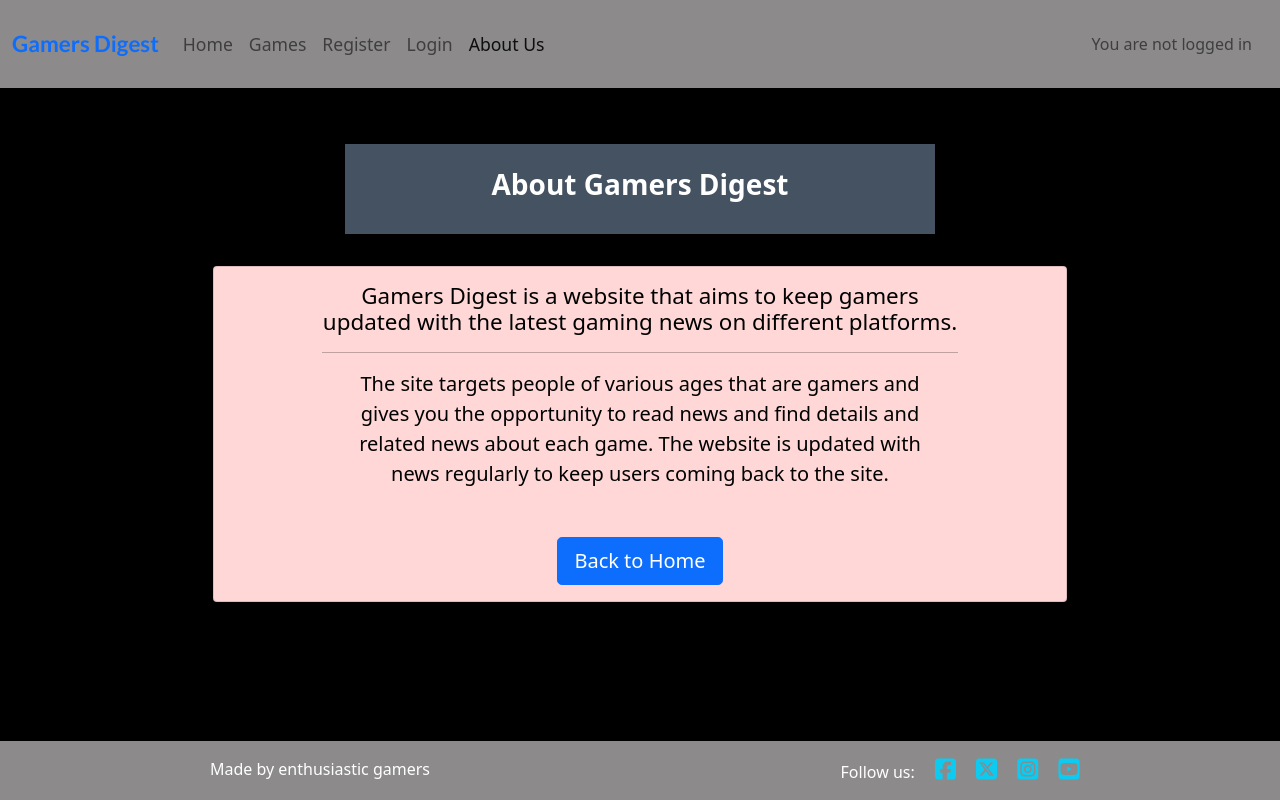
After one commit to programmer-1991/gamers-digest, a Django app: page /about/ in a window 1280 px wide. The commit adds this page. Run offline with Django 4.2, Linux system fonts and the light colour scheme; parts of the project's set-up code (start-up, migrations or seed data) failed here and were passed over; some libraries are stand-ins or nearby versions.

Commit message:
Add About Us page

```diff
--- /dev/null
+++ b/news/templates/news/about.html
@@ -0,0 +1,41 @@
+{% extends "base.html" %}
+
+{% block content %}
+
+<div class="container col-md-8 col-sm-12">
+    <!-- header Section -->
+    <div class="masthead">
+        <div class="container card-body mb-3 w-75">
+            <div class="row g-0">
+                <div class="col-md-12 masthead-text p-4">
+                    <h1 class="text-center "><strong>About Gamers Digest</strong></h1>
+                </div>
+            </div>
+        </div>
+    </div>
+
+    <!-- Content Section -->
+    <div class="row">
+        <div class="col card mb-4">
+            <div class="card-body px-3 px-md-5">
+                <div class="px-3 px-md-5">
+                    <h2 class="text-center">Gamers Digest is a website that aims to keep gamers updated with the
+                        latest gaming news on different platforms.
+                    </h2>
+                    <hr>
+                    <p class="mt-3 text-center px-4 fs-5">The site targets people of various ages
+                            that are gamers and gives you the opportunity to read news and find details and related news
+                            about each game. The website is updated with news regularly to keep users coming back to the
+                            site.</p>
+                    <div class="text-center mt-5">
+                        <!-- Button to go back to home-->
+                        <a href="{% url 'home' %}" class="btn btn-primary btn-lg">Back to Home</a>
+                    </div>
+                </div>
+            </div>
+        </div>
+    </div>
+</div>
+
+
+{% endblock %}
--- a/news/urls.py
+++ b/news/urls.py
@@ -3,6 +3,7 @@ from django.urls import path
 
 urlpatterns = [
     path('', views.PostList.as_view(), name = 'home'),
+    path('about/', views.about, name = 'about'),
     path('games/', views.GameList.as_view(), name = 'game_list'),
     path('create/post', views.create_post, name = 'create_post'),
     path('create/game', views.create_game, name = 'create_game'),
--- a/news/views.py
+++ b/news/views.py
@@ -138,6 +138,10 @@ def game(request, slug):
          "post_count": post_count, "form": form
         },
     )
+
+def about (request):
+
+        return render(request,"news/about.html",)
 
 def create_post(request):
     """
--- a/templates/base.html
+++ b/templates/base.html
@@ -1,5 +1,6 @@
 {% load static %}
 {% url 'home' as home_url %}
+{% url 'about' as about_url %}
 {% url 'create_post' as create_post_url %}
 {% url 'create_game' as create_game_url %}
 {% url 'game_list' as games_url %}
@@ -86,6 +87,10 @@
                             href="{% url 'account_login' %}">Login</a>
                     </li>
                     {% endif %}
+                    <li class="nav-item">
+                        <a class="nav-link {% if request.path == about_url %}active{% endif %}" aria-current="page"
+                            href="{% url 'about' %}">About Us</a>
+                    </li>
                 </ul>
                 <span class="navbar-text ">
                     {% if user.is_authenticated %}
```
